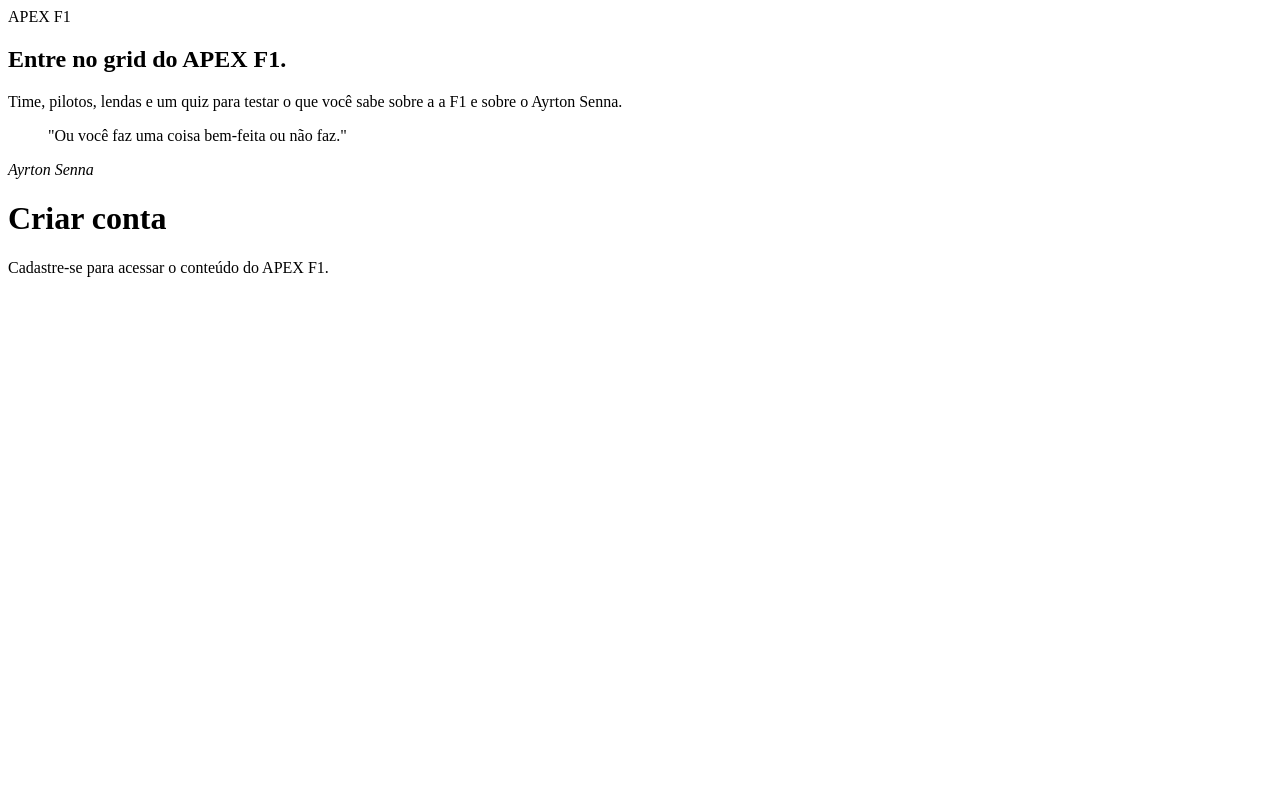
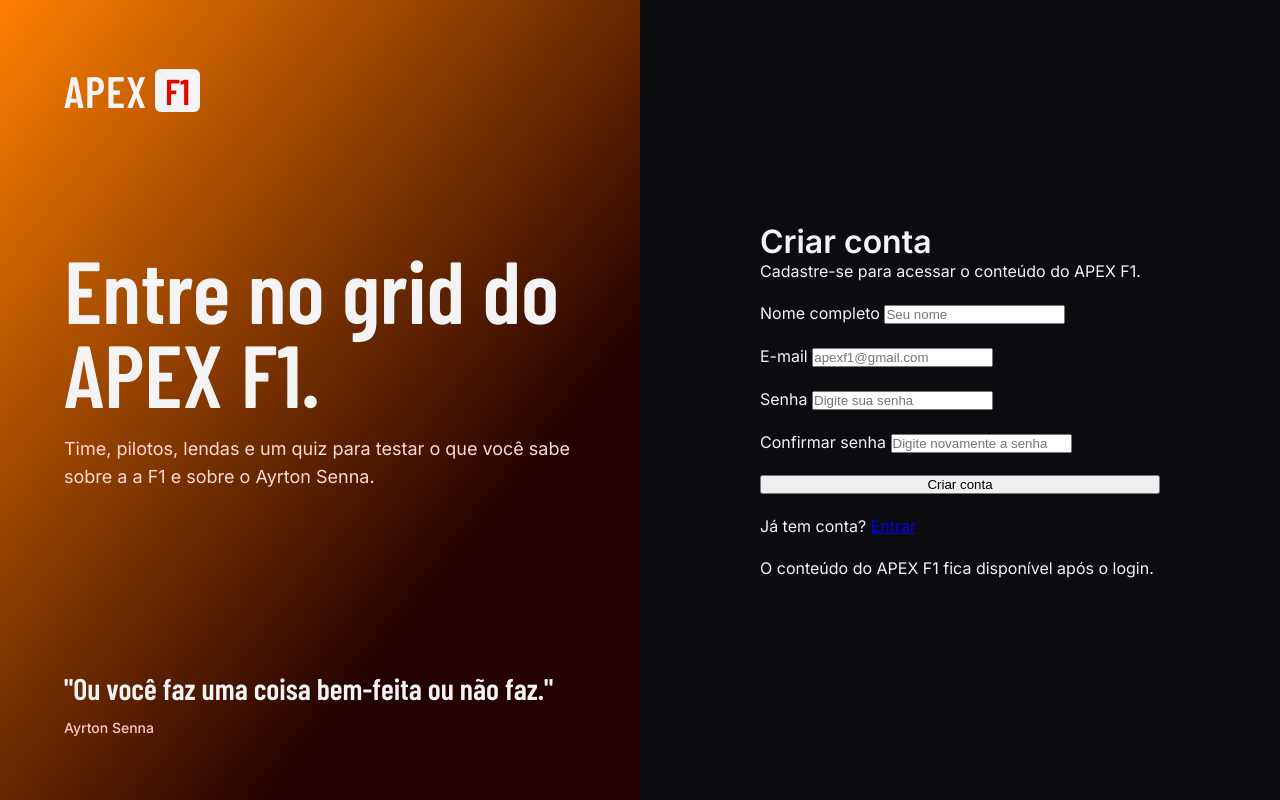
Before and after one commit to APEX-F1/APEX-F1, a plain HTML site: page Site/cadastro.html in a window 1280 px wide. Drawn offline with nearby package versions, Linux system fonts and the light colour scheme; a web font is replaced by a local one.

Commit message:
Prótipo do HTML e CSS, v1

```diff
--- a/Site/cadastro.css
+++ b/Site/cadastro.css
@@ -0,0 +1,128 @@
+:root{
+  --fundo: #0b0b10;
+  --campo-fundo: #1d1d28;
+  --campo-borda: #2e2e3d;
+  --texto: #f4f4f6;
+  --texto-suave: #a0a0b2;
+  --placeholder: #6b6b7d;
+  --laranja: rgba(255, 128, 0, 0.85);
+}
+
+* {
+  margin: 0;
+  padding: 0;
+  box-sizing: border-box;
+}
+
+body {
+  display: flex; /*para os dois painéis ficarem lado a lado*/
+  min-height: 100vh; /*para ocupar a altura da tela*/
+  background-color: var(--fundo);
+  font-family: 'Inter', sans-serif;
+  color: var(--texto);
+}
+
+.painel-marca {
+  width: 50%;
+  padding: 64px;
+  display: flex;
+  flex-direction: column;
+  justify-content: space-between;
+  background-image: linear-gradient(128.66deg, #ff8000 0%, #240100 71.4%);
+}
+
+.painel-formulario {
+  flex: 1; /*faz o painel direito ocupar todo o espaço que sobra ao lado dos 50% do esquerdo.*/
+  display: flex;
+  align-items: center;
+  justify-content: center;
+  /*"align" e "justify" centralizam o formulário na vertical e na horizontal.*/
+  padding: 64px;
+}
+
+.formulario {
+  width: 400px;
+  max-width: 100%;
+  display: flex;
+  flex-direction: column;
+  gap: 22px;
+}
+
+.logo {
+    display: flex; /*coloca "APEX" e "F1" lado a lado.*/
+    align-items: center; /*alinha os dois no centro da vertical*/
+    gap: 8px; /*espaço de 8px entre eles.*/
+}
+
+.logo-texto{
+    font-family: 'Barlow Condensed', sans-serif;  /*fonte do título; "sans..." é a fonte reserva.*/
+    font-weight: 800; /*negrito mais forte.*/
+    font-size: 44px;
+    letter-spacing: 0.88px; /*abre um pouco o espaço entre as letras.*/
+}
+
+.logo-badge {
+    background-color: var(--texto);
+    color: #e10600;  /*vermelho do "F1".*/
+    font-family: 'Barlow Condensed', sans-serif;
+    font-weight: 800;
+    font-size: 36px;
+    padding: 0 10px; /*zero em cima e embaixo, 10px nas laterais.*/
+    border-radius: 6px; /*deixa os cantos arredondados.*/
+}
+
+/* HEADLINE */
+.headline {
+    display: flex;
+    flex-direction: column; /*empilha o título e o parágrafo.*/
+    gap: 20px; /*espaço entre os dois.*/
+}
+
+.headline h2{
+    font-family: 'Barlow Condensed', sans-serif;
+    font-weight: 800;
+    font-size: 88px;
+    line-height: 84px; /*menor que o tamanho da fonte: deixa as linhas mais próximas (escrever no meio da linha).*/
+}
+
+.headline p {
+    font-size: 18px;
+    line-height: 28px; /*espaço entre linhas do parágrafo*/
+    color: #ffd9d6;
+}
+
+/* CITAÇÃO */
+.citacao {
+    display: flex;
+    flex-direction: column; /*bandeira, frase e autor, um sobre o outro.*/
+    gap: 14px;
+}
+
+.citacao blockquote {
+    font-family: 'Barlow Condensed', sans-serif;
+    font-weight: 600; /*semibold, mais leve.*/
+    font-size: 30px;
+    line-height: 34px;
+}
+
+.citacao cite {
+    font-style: normal; /*desligou o itálico que o <cite> deixa.*/
+    font-weight: 500;
+    font-size: 14px;
+    color: #ffc9c5;
+}
+
+/* BANDEIRA */
+.checker {
+    width: 252px;
+    height: 36px;
+    background-size: 36px 36px;
+    background-image: conic-gradient(
+        rgba(0, 0, 0, 0.35)0% 25%,
+        rgba(255, 255, 255, 0.9)25% 50%,
+        rgba(0, 0, 0, 0.35)50% 75%,
+        rgba(255, 255, 255, 0.9)75% 100%,
+    );
+}
+
+/* CABEÇALHO */
--- a/Site/cadastro.html
+++ b/Site/cadastro.html
@@ -1,18 +1,20 @@
-<!DOCTYPE html>
+<!doctype html>
 <html lang="pt-BR">
   <head>
-    <meta charset="UTF-8">
-    <meta name="viewport" content="width=device-width, initial-scale=1.0">
+    <meta charset="UTF-8" />
+    <meta name="viewport" content="width=device-width, initial-scale=1.0" />
     <title>Criar conta | APEX F1</title>
 
-    <link rel="stylesheet" href="cadastro.css">
-    <link rel="preconnect" href="https://fonts.googleapis.com">
-    <link rel="preconnect" href="https://fonts.gstatic.com" crossorigin>
-    <link href="https://fonts.googleapis.com/css2?family=Barlow+Condensed:wght@600;800&family=Inter:wght@400;500;600&display=swap" rel="stylesheet">
+    <link rel="stylesheet" href="cadastro.css" />
+    <link rel="preconnect" href="https://fonts.googleapis.com" />
+    <link rel="preconnect" href="https://fonts.gstatic.com" crossorigin />
+    <link
+      href="https://fonts.googleapis.com/css2?family=Barlow+Condensed:wght@600;800&family=Inter:wght@400;500;600&display=swap"
+      rel="stylesheet"
+    />
   </head>
   <body>
     <aside class="painel-marca">
-
       <div class="logo">
         <span class="logo-texto">APEX</span>
         <span class="logo-badge">F1</span>
@@ -20,8 +22,9 @@
 
       <div class="headline">
         <h2>Entre no grid do APEX F1.</h2>
-        <p>Time, pilotos, lendas e um quiz para testar o que você sabe sobre a
-            a F1 e sobre o Ayrton Senna.
+        <p>
+          Time, pilotos, lendas e um quiz para testar o que você sabe sobre a a
+          F1 e sobre o Ayrton Senna.
         </p>
       </div>
 
@@ -37,6 +40,35 @@
           <h1>Criar conta</h1>
           <p>Cadastre-se para acessar o conteúdo do APEX F1.</p>
         </header>
+        <div class="campo">
+          <label for="ipt_nome">Nome completo</label>
+          <input type="text" id="ipt_nome" placeholder="Seu nome" />
+        </div>
+        <div class="campo">
+          <label for="ipt_email">E-mail</label>
+          <input type="email" id="ipt_email" placeholder="apexf1@gmail.com" />
+        </div>
+        <div class="campo">
+          <label for="ipt_senha">Senha</label>
+          <input
+            type="password"
+            id="ipt_senha"
+            placeholder="Digite sua senha"
+          />
+        </div>
+        <div class="campo">
+          <label for="ipt_confirmar">Confirmar senha</label>
+          <input
+            type="password"
+            id="ipt_confirmar"
+            placeholder="Digite novamente a senha"/>
+        </div>
+                  <button type="submit" class="botao">Criar conta</button>
+
+          <p class="troca">Já tem conta? <a href="login.html">Entrar</a></p>
+          <p class="aviso">
+            O conteúdo do APEX F1 fica disponível após o login.
+          </p>
       </form>
     </main>
   </body>
```
Lines whose indentation alone changed are shown as unchanged.
